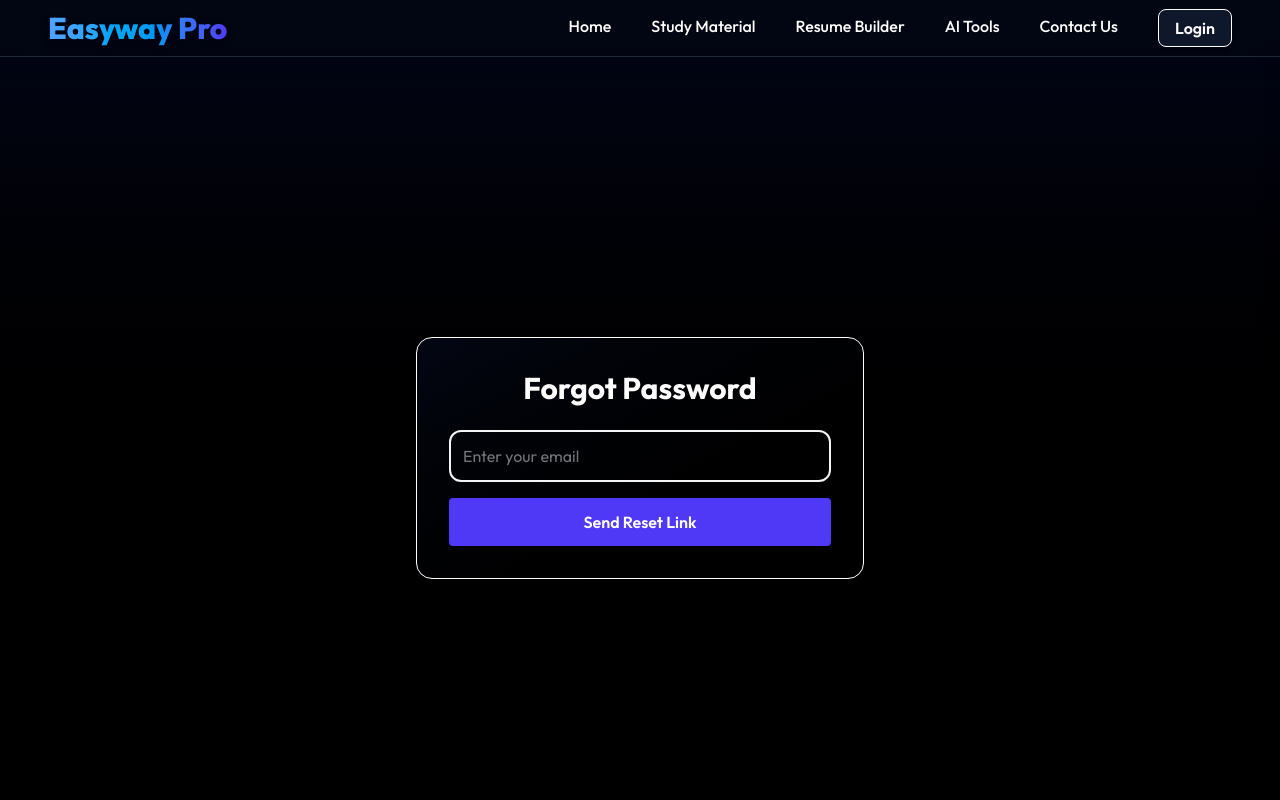
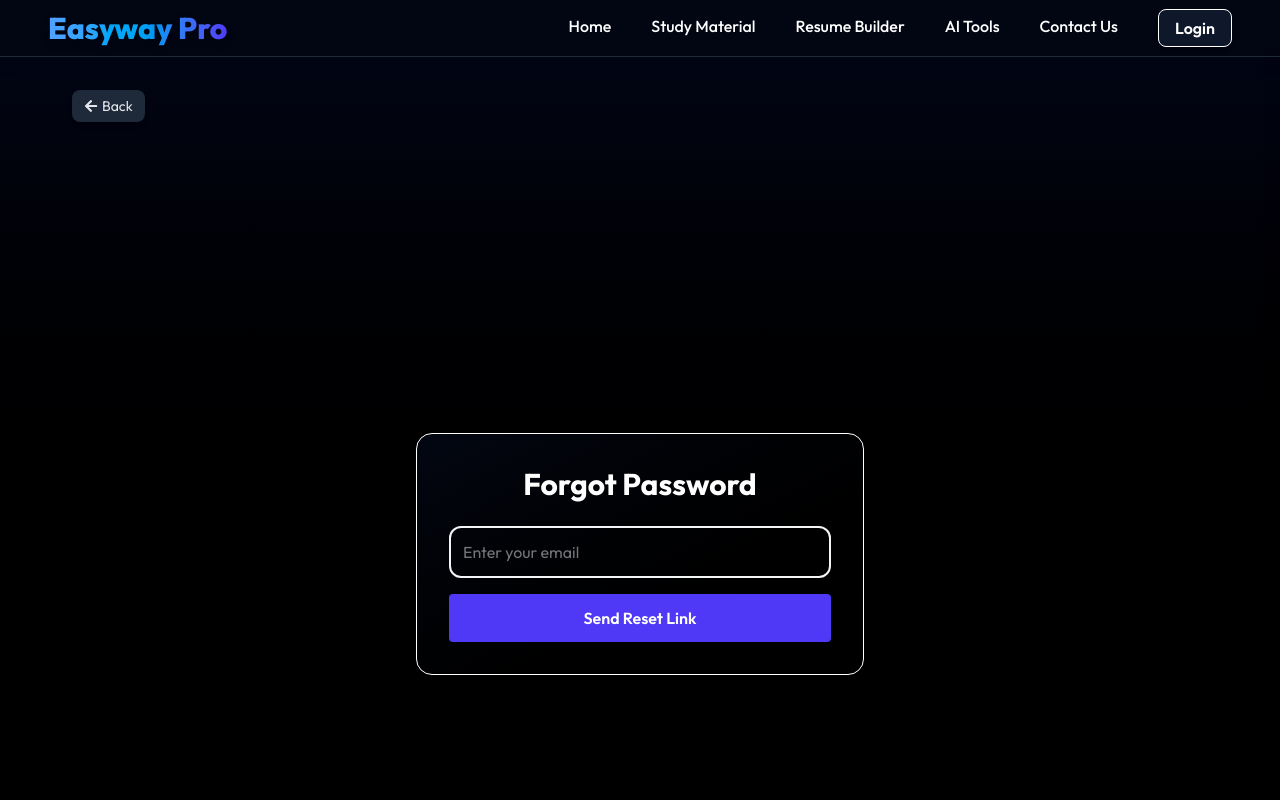
Before and after one commit to AkshatJain05/easywaypro, a React (Vite) app in the folder frontent/: page /forgot-password in a window 1280 px wide. Shown: the top 800 px of the page. Built offline with nearby package versions, Linux system fonts and the light colour scheme; no server answers; a web font is replaced by a local one.

Commit message:
Update minor bug Fix

```diff
--- a/frontent/src/pages/auth/ForgotPassword.jsx
+++ b/frontent/src/pages/auth/ForgotPassword.jsx
@@ -1,33 +1,65 @@
 import { useState } from "react";
 import axios from "axios";
+import { useNavigate } from "react-router-dom";
+import {FaArrowLeft} from "react-icons/fa";
+
 
 function ForgotPassword() {
   const [email, setEmail] = useState("");
   const [msg, setMsg] = useState("");
   const [error, setError] = useState("");
   const [loading, setLoading] = useState(false);
+  const navigate = useNavigate();
   const API_URL = import.meta.env.VITE_API_URL;
 
   const handleForgot = async (e) => {
     e.preventDefault();
-    setMsg(""); setError("");
+    setMsg("");
+    setError("");
     setLoading(true);
     try {
-      const res = await axios.post(`${API_URL}/auth/forgot-password`, { email });
+      const res = await axios.post(`${API_URL}/auth/forgot-password`, {
+        email,
+      });
       setMsg(res.data.message);
     } catch (err) {
       setError(err.response?.data?.message || "Failed to send reset email");
-    } finally { setLoading(false); }
+    } finally {
+      setLoading(false);
+    }
   };
 
   return (
+    <>
+      <button
+        onClick={() => navigate(-1)}
+        className="flex items-center gap-1 px-3 py-1.5 m-5 md:my-8 md:mx-18
+                               bg-gray-800 hover:bg-gray-700 text-gray-200
+                               rounded-lg text-sm shadow-md transition-all cursor-pointer"
+      >
+        <FaArrowLeft className="text-sm" />
+        <span>Back</span>
+      </button>
+
       <div className="min-h-screen flex items-center justify-center p-4">
         <div className="bg-gradient-to-br from-gray-950 to-black border-1 w-full max-w-md p-8 rounded-2xl shadow-lg text-white">
-        <h2 className="text-3xl font-bold text-center mb-6">Forgot Password</h2>
+          <h2 className="text-3xl font-bold text-center mb-6">
+            Forgot Password
+          </h2>
           <form onSubmit={handleForgot} className="space-y-4">
-          <input type="email" placeholder="Enter your email" value={email} onChange={e => setEmail(e.target.value)}
-            className="w-full p-3  text-gray-200 focus:outline-none focus:ring-2 focus:ring-indigo-500 border-gray-100 border-2 rounded-xl" required />
-          <button type="submit" disabled={loading} className="w-full bg-indigo-600 py-3 rounded hover:bg-indigo-500 transition font-semibold">
+            <input
+              type="email"
+              placeholder="Enter your email"
+              value={email}
+              onChange={(e) => setEmail(e.target.value)}
+              className="w-full p-3  text-gray-200 focus:outline-none focus:ring-2 focus:ring-indigo-500 border-gray-100 border-2 rounded-xl"
+              required
+            />
+            <button
+              type="submit"
+              disabled={loading}
+              className="w-full bg-indigo-600 py-3 rounded hover:bg-indigo-500 transition font-semibold"
+            >
               {loading ? "Sending..." : "Send Reset Link"}
             </button>
           </form>
@@ -35,6 +67,7 @@ function ForgotPassword() {
           {error && <p className="mt-4 text-red-400 text-center">{error}</p>}
         </div>
       </div>
+    </>
   );
 }
 
--- a/frontent/src/pages/auth/SignUp.jsx
+++ b/frontent/src/pages/auth/SignUp.jsx
@@ -78,7 +78,7 @@ function SignUp() {
           </div>
 
           {/* Password */}
-          <div className="flex items-center mt-4 w-full bg-slate-100 border border-yellow-500 h-11 rounded-full overflow-hidden pl-4 gap-2">
+          <div className="flex items-center mt-4 w-full bg-slate-100 border border-yellow-500 h-11 rounded-full overflow-hidden pl-4 gap-2 mb-5">
             <RiLockPasswordFill className="text-gray-800 h-8 w-5" />
             <input
               type={showPassword ? "text" : "password"}
```
Lines whose indentation alone changed are shown as unchanged.
